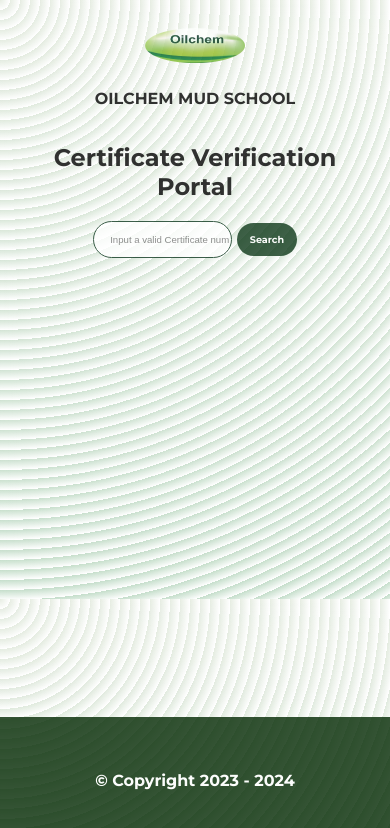
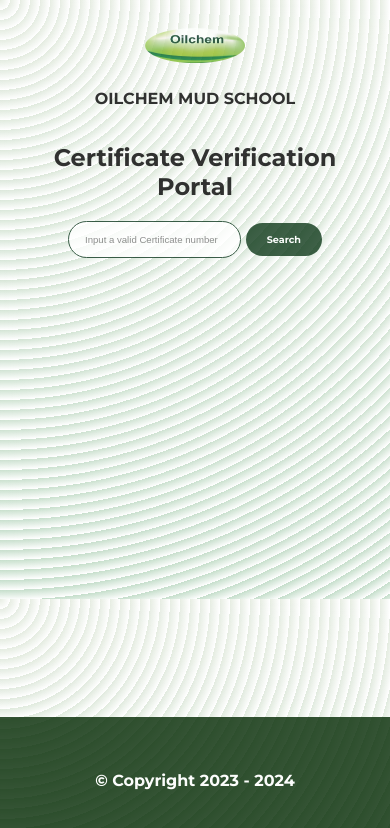
Before and after one commit to geekelo/oilchem-certificate_portal_user, a React (Create React App) app: page / in a window 390 px wide. Shown: the top 828 px of the page. Built offline with nearby package versions, Linux system fonts and the light colour scheme; no server answers; a web font is replaced by a local one.

Commit message:
Fix bugs

```diff
--- a/src/stylesheets/search.css
+++ b/src/stylesheets/search.css
@@ -73,6 +73,9 @@ input {
   }
 
   .search-btn {
+    display: flex;
+    justify-content: center;
+    align-items: center;
     background-color: rgb(14, 57, 26);
     border-radius: 2rem;
     height: 4vh;
@@ -91,7 +94,7 @@ input {
     gap: 5px;
     justify-content: center;
     align-items: center;
-    width: 80%;
+    width: 100%;
     margin: auto;
   }
 
@@ -116,7 +119,7 @@ input {
   }
 
   .noNotification {
-    background-color: #fff0;
+    background-color: rgba(68, 42, 42, 0);
     width: 30vh;
   }
 
```
